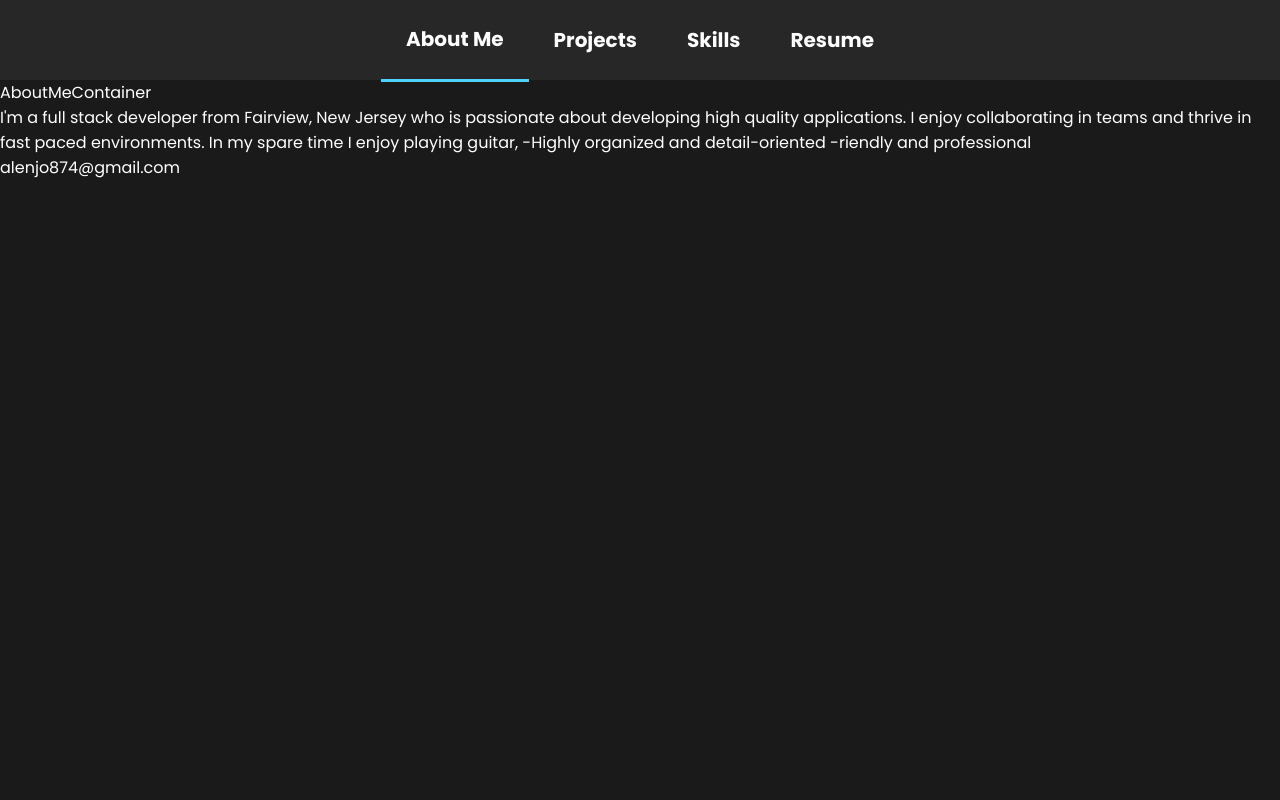
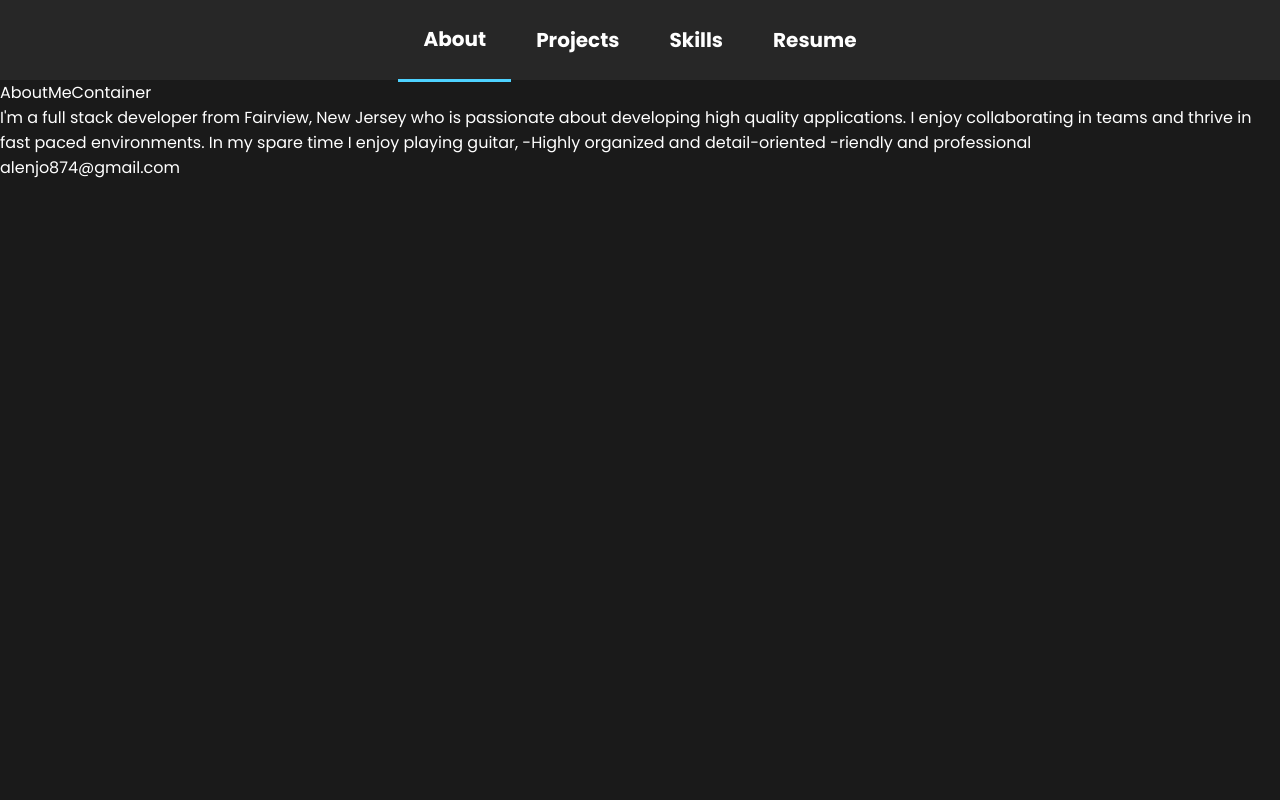
Before and after one commit to alenjo874/alenjo-portfolio, a React (Create React App) app: page /main in a window 1280 px wide. Shown: the top 800 px of the page. Built offline with nearby package versions, Linux system fonts and the light colour scheme.

Commit message:
nav bar easein elements

```diff
--- a/src/App.css
+++ b/src/App.css
@@ -9,7 +9,6 @@
   padding: 0;
   color: white;
   font-family: "Poppins", sans-serif;
-  background-color: #1a1a1a;
 }
 
 img {
@@ -96,6 +95,15 @@ img {
   background-color: #272727;
   position: sticky;
   top: 0;
+}
+
+.nav-back {
+  position: absolute;
+  top: 0;
+  left: 0;
+  height: 80px;
+  width: 100%;
+  background-color: #1a1a1a;
 }
 
 .navbar > .active {
--- a/src/components/Header/NavBarContainer.js
+++ b/src/components/Header/NavBarContainer.js
@@ -4,14 +4,17 @@ import { motion } from "framer-motion";
 
 function NavBarContainer() {
   return (
+    <>
+      <div className="nav-back"></div>
       <motion.div
         className="navbar"
         initial={{ y: -80 }}
         animate={{ y: 0 }}
-      transition={{ duration: 0.35, ease: "easeOut" }}
+        transition={{ duration: 0.45, ease: "easeIn" }}
       >
         <NavBarElements />
       </motion.div>
+    </>
   );
 }
 
--- a/src/components/Header/NavBarElements.js
+++ b/src/components/Header/NavBarElements.js
@@ -1,7 +1,13 @@
 import React from "react";
 import { Link, animateScroll as scroll } from "react-scroll";
+import { motion } from "framer-motion";
 
 function NavBarElements() {
+  const fadeDownIn = {
+    initial: { y: -40, opacity: 0 },
+    animate: { y: 0, opacity: 1 },
+  };
+
   return (
     <>
       <Link
@@ -12,7 +18,13 @@ function NavBarElements() {
         offset={-85}
         duration={500}
       >
-        <ul className="navbar-elements">About Me</ul>
+        <motion.ul
+          className="navbar-elements"
+          {...fadeDownIn}
+          transition={{ delay: 0.2, duration: 0.26, ease: "easeIn" }}
+        >
+          About
+        </motion.ul>
       </Link>
       <Link
         activeClass="active"
@@ -22,7 +34,8 @@ function NavBarElements() {
         offset={-85}
         duration={500}
       >
-        <ul className="navbar-elements">Projects</ul>
+        <motion.ul className="navbar-elements"  {...fadeDownIn}
+          transition={{ delay: 0.3, duration: 0.26, ease: "easeIn" }}>Projects</motion.ul>
       </Link>
       <Link
         activeClass="active"
@@ -32,7 +45,8 @@ function NavBarElements() {
         offset={-85}
         duration={500}
       >
-        <ul className="navbar-elements">Skills</ul>
+        <motion.ul className="navbar-elements"  {...fadeDownIn}
+          transition={{ delay: 0.4, duration: 0.26, ease: "easeIn" }}>Skills</motion.ul>
       </Link>
       <Link
         activeClass="active"
@@ -42,7 +56,8 @@ function NavBarElements() {
         offset={-85}
         duration={500}
       >
-        <ul className="navbar-elements">Resume</ul>
+        <motion.ul className="navbar-elements"  {...fadeDownIn}
+          transition={{ delay: 0.5, duration: 0.26, ease: "easeIn" }}>Resume</motion.ul>
       </Link>
     </>
   );
--- a/src/components/Pages/Home/Home.js
+++ b/src/components/Pages/Home/Home.js
@@ -17,7 +17,7 @@ function Home() {
             <motion.h1
               className="hollow-outline"
               {...fadeDownIn}
-              transition={{ delay: 0.1, duration: 0.8, ease: "easeOut" }}
+              transition={{ delay: 0.1, duration: 0.8, ease: "easeIn" }}
             >
               <span className="home-name">
                 <li className="home-name-element">A</li>
@@ -41,7 +41,7 @@ function Home() {
             <motion.span
               className="home-short-about"
               {...fadeDownIn}
-              transition={{ delay: 0.2, duration: 0.8, ease: "easeOut" }}
+              transition={{ delay: 0.2, duration: 0.8, ease: "easeIn" }}
             >
               <p>
                 I'm a full stack developer from Fairview, New Jersey who is
@@ -54,7 +54,7 @@ function Home() {
             <motion.ul
               className="home-links"
               {...fadeDownIn}
-              transition={{ delay: 0.3, duration: 0.8, ease: "easeOut" }}
+              transition={{ delay: 0.3, duration: 0.8, ease: "easeIn" }}
             >
               <li>link</li>
               <li>link</li>
@@ -71,7 +71,7 @@ function Home() {
           >
             <motion.button
               {...fadeDownIn}
-              transition={{ delay: 0.4, duration: 0.8, ease: "easeOut" }}
+              transition={{ delay: 0.4, duration: 0.8, ease: "easeIn" }}
               className="view-work-btn"
             >
               View My Work
```
Lines whose indentation alone changed are shown as unchanged.
